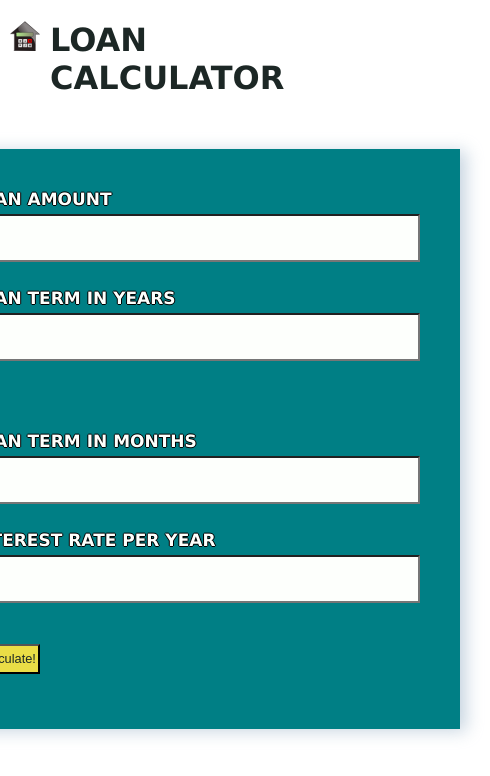
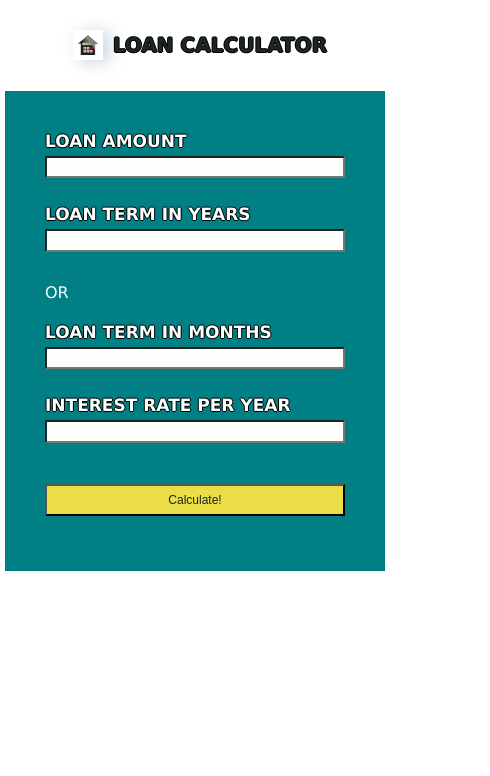
Before and after one commit to IrinaGabuaeva/loan-calculator, a React (Create React App) app: page / in a window 390 px wide. Shown: the top 776 px of the page, 490 px wide, since content can reach past the window. Built offline with nearby package versions, Linux system fonts and the light colour scheme.

Commit message:
add media queries

```diff
--- a/src/App.js
+++ b/src/App.js
@@ -11,6 +11,7 @@ function App() {
     </div>
   );
 }
+
 function Calculator() {
   console.log("Calculator!!!");
   const [userValues, setUserValues] = useState({
@@ -211,12 +212,12 @@ function Calculator() {
       </TitleBox>
       <Form onSubmit={handleSubmit}>
         {!isResultOpen && (
-          <FormContainer>
+          <FormContent>
             <Label>Loan amount</Label>
             <Input
               type="text"
               name="amount"
-              autocomplete="off"
+              autoComplete="off"
               onChange={handleChange}
               value={userValues.amount}
               required={true}
@@ -229,6 +230,7 @@ function Calculator() {
               onChange={handleChange}
               value={convert()}
               required={true}
+              autoComplete="off"
             />
             <Error>{error.monthsError}</Error>
             <Text>Or</Text>
@@ -238,6 +240,7 @@ function Calculator() {
               name="months"
               onChange={handleChange}
               value={userValues.months}
+              autoComplete="off"
             />
             <Error>{error.monthsError}</Error>
             <Label htmlFor="interest">Interest rate per year</Label>
@@ -247,13 +250,14 @@ function Calculator() {
               onChange={handleChange}
               value={userValues.interest}
               required={true}
+              autoComplete="off"
             />
             <Error>{error.interestError}</Error>
             <Button type="submit">Calculate!</Button>
-          </FormContainer>
+          </FormContent>
         )}
         {isResultOpen && (
-          <FormContainer>
+          <FormContent>
             <ResultField>Loan amount: ${userValues.amount}</ResultField>
             <ResultField>Interest: {userValues.interest}%</ResultField>
             <ResultField>Months to repay: {userValues.months}</ResultField>
@@ -262,15 +266,11 @@ function Calculator() {
               Monthly Payment: ${results.monthlyPayment}{" "}
             </MonthlyPayment>
 
-            <ResultField_2>
-              Total Payment: ${results.totalPayment}
-            </ResultField_2>
+            <Result>Total Payment: ${results.totalPayment}</Result>
 
-            <ResultField_2>
-              Total Interest: ${results.totalInterest}{" "}
-            </ResultField_2>
+            <Result>Total Interest: ${results.totalInterest} </Result>
             <Button onClick={toggle}>Calculate again!</Button>
-          </FormContainer>
+          </FormContent>
         )}
       </Form>
     </ContentBox>
@@ -279,14 +279,12 @@ function Calculator() {
 
 export default App;
 
-// STYLES
-//#007f85
-//#79ad9f
+/////////// STYLES ///////////
+
 const colorPrimary = "#007f85";
 const colorSecondary = "#eadd46";
 const colorWhite = "#fdfffc";
 const colorDark = "#1c2725";
-// const colorDark = "#193439";
 
 const textShadow = "-1px 0 black, 0 1px black, 1px 0 black, 0 -1px black";
 const boxShadow =
@@ -294,104 +292,134 @@ const boxShadow =
 
 const ContentBox = styled.div`
   display: flex;
-  // background-color: white;
   flex-direction: column;
   justify-content: center;
   align-items: center;
   font-family: Verdana, sans-serif;
   text-transform: uppercase;
+`;
 
-  // border-bottom: 2px ridge black;
-  // padding: 50px 0 50px 0;
+const TitleBox = styled.div`
+  display: flex;
+  flex-direction: row;
+  align-items: center;
+  margin: 20px;
+`;
 
-  //   @media (max-width: 900px) {
-  //     padding: 30px 0 50px 0;
-  //   }
-  //   @media (min-width: 1800px) {
-  //     padding: 80px 0 80px 0;
-  //   }
-  //
+const Logo = styled.img`
+  width: 25px;
+  height: 25px;
+  background-color: white;
+  margin: 10px;
+  padding: 5px;
+  box-shadow: ${boxShadow};
+
+  @media (max-width: 900px) {
+    width: 20px;
+    height: 20px;
+  }
+
+  @media (min-width: 1800px) {
+    width: 80px;
+    height: 80px;
+  }
 `;
-const FormContainer = styled.div`
+
+const Title = styled.h1`
+  color: ${colorDark};
+  text-shadow: ${textShadow};
+
+  @media (max-width: 600px) {
+    font-size: 20px;
+  }
+
+  @media (min-width: 1800px) {
+    font-size: 80px;
+  }
+`;
+
+const Form = styled.form`
+  display: flex;
+  flex-direction: row;
+  overflow: hidden;
+`;
+
+const FormContent = styled.div`
   display: flex;
   flex-direction: column;
   width: 450px;
   height: 500px;
-
-  // border: 2px solid #2c3531;
-
   padding: 40px;
-  margin: 30px;
   background-color: ${colorPrimary};
   box-shadow: ${boxShadow};
-  // rgba(0, 0, 0, 0.15) 0px 2px 8px;
-  // box-shadow: 5px 10px #888888;
 
-  // background-color: #116466;
-  // border: 2px solid green;
+  @media (max-width: 600px) {
+    width: 300px;
+    height: 400px;
+  }
 
-  // @media (max-width: 600px) {
-  //   width: 450px;
-  // }
-  // @media (max-width: 450px) {
-  //   width: 320px;
-  // }
-  // @media (min-width: 1800px) {
-  //   width: 1200px;
-  // }
+  @media (min-width: 1800px) {
+    width: 900px;
+    height: 1000px;
+    padding: 100px;
+  }
 `;
+
 const Label = styled.label`
-  // border: 1px solid yellow;
-  // margin-bottom: 5px;
   font-size: 17px;
   font-weight: bold;
   color: ${colorWhite};
   text-transform: uppercase;
   text-shadow: -1px 0 black, 0 1px black, 1px 0 black, 0 -1px black;
+
+  @media (min-width: 1800px) {
+    font-size: 34px;
+  }
 `;
-const Form = styled.form`
-  display: flex;
-  flex-direction: row;
-  overflow: hidden;
 
-  // border: 1px solid red;
-`;
 const Input = styled.input`
   height: 350px;
-  // margin: 8px 8px 0 8px;
   margin-top: 5px;
   padding: 0 0 0 10px;
   background-color: ${colorWhite};
-  // border: 1px solid #2e1114;
-  // border: 2px solid red;
+  color: ${colorDark};
   outline: none;
+  font-size: 16px;
 
-  color: #2c3531;
-  font-size: 1rem;
-
-  &::placeholder {
-    color: black;
-    font-family: "Raleway", sans-serif;
-    letter-spacing: 0.8px;
-  }
   @media (min-width: 1800px) {
-    height: 100px;
-    font-size: 1.4rem;
-    margin: 16px 16px 0 16px;
+    font-size: 30px;
+    margin-top: 15px;
   }
 `;
+
+const Error = styled.h3`
+  color: ${colorDark};
+  font-size: 13px;
+
+  @media (min-width: 1800px) {
+    font-size: 25px;
+  }
+`;
+
+const Text = styled.div`
+  padding: 5px 0 20px 0;
+  color: ${colorWhite};
+  text-transform: uppercase;
+
+  @media (min-width: 1800px) {
+    font-size: 30px;
+    padding: 15px 0 60px 0;
+  }
+`;
+
 const Button = styled.button`
-  // width: 80px;
-
   outline: none;
-  // font-weight: 700;
   background-color: ${colorSecondary};
   color: ${colorDark};
-
-  // letter-spacing: 0.1rem;
-  font-size: 0.9rem;
+  font-size: 16px;
   padding: 10px;
   margin: 15px 0 15px 0;
+
   &:active {
     border: 1px solid black;
   }
@@ -399,74 +427,51 @@ const Button = styled.button`
     cursor: pointer;
   }
 
-  @media (max-width: 900px) {
-    width: 100px;
-    font-weight: 400;
-    letter-spacing: 0;
-    font-size: 0.9rem;
-  }
   @media (max-width: 600px) {
-    width: 70px;
-    margin-right: 5px;
-    font-size: 0.8rem;
-    line-height: 12px;
+    font-size: 12px;
     padding: 7px;
   }
   @media (min-width: 1800px) {
-    width: 200px;
-    height: 60px;
-    letter-spacing: 0.2rem;
-    font-size: 1.5rem;
+    font-weight: 700;
+    font-size: 35px;
+    padding: 20px;
   }
 `;
 
 const ResultField = styled.h4`
   margin: 8px;
   color: ${colorWhite};
+
+  @media (max-width: 600px) {
+    margin: 6px;
+  }
+  @media (min-width: 1800px) {
+    font-size: 40px;
+    margin: 20px;
+  }
 `;
-const ResultField_2 = styled(ResultField)`
-  text-shadow: ${textShadow};
-  margin-bottom: 15px;
-`;
+
 const MonthlyPayment = styled(Label)`
   font-size: 35px;
   margin: 60px;
   text-align: center;
   color: ${colorSecondary};
+
+  @media (max-width: 600px) {
+    margin: 35px;
+    font-size: 25px;
+  }
+  @media (min-width: 1800px) {
+    margin: 100px;
+    font-size: 70px;
+  }
 `;
 
-const Error = styled.h3`
-  color: ${colorDark};
-  font-size: 0.8rem;
-`;
-const TitleBox = styled.div`
-  display: flex;
-  flex-direction: row;
-  align-items: baseline;
-`;
-const Title = styled.h1`
-  color: ${colorDark};
-`;
-const Text = styled.div`
-  padding: 5px 0 20px 0;
-  color: ${colorWhite};
-
-  text-transform: uppercase;
-`;
-const Logo = styled.img`
-  width: 25px;
-  height: 25px;
-  background-color: white;
-  margin: 10px;
-  // border: 1px solid black;
-
-  @media (max-width: 900px) {
-    width: 30px;
-    height: 30px;
-  }
+const Result = styled(ResultField)`
+  text-shadow: ${textShadow};
+  margin-bottom: 15px;
 
   @media (min-width: 1800px) {
-    width: 200px;
-    height: 200px;
+    margin-bottom: 50px;
   }
 `;
```
